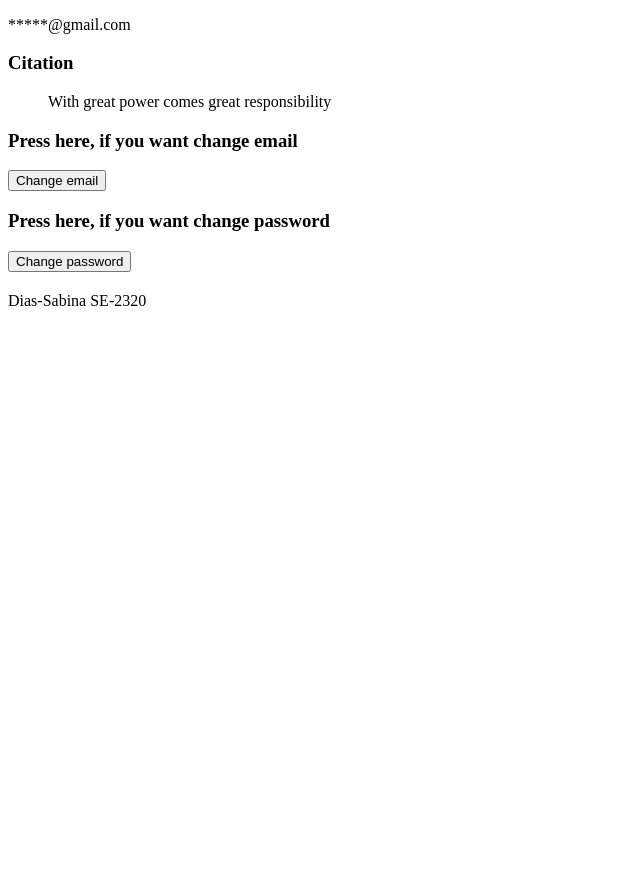
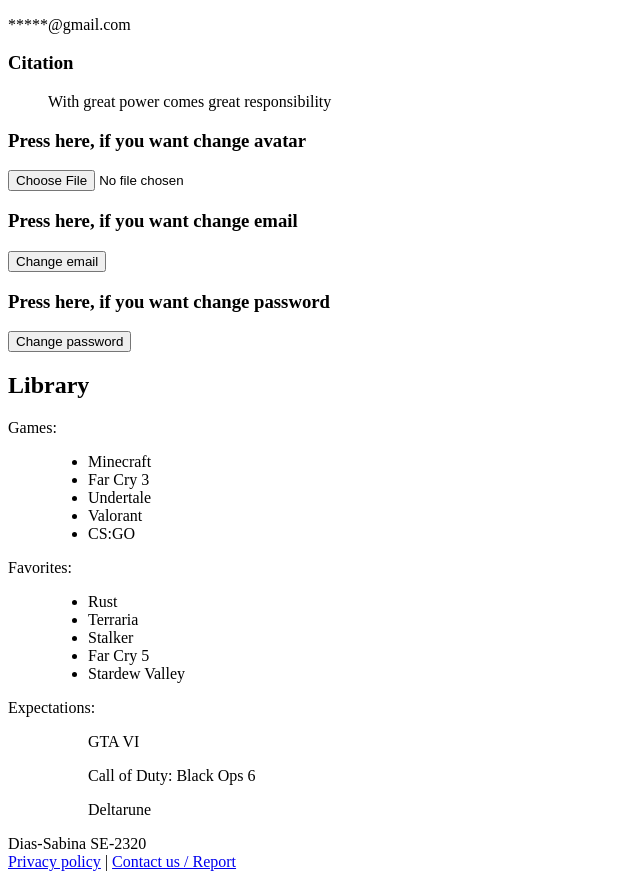
Before and after one commit to likoscp/dias-sabina, a plain HTML site: page Pages/accountPage.html in a window 1280 px wide. Shown: the part 662-1541 px from the top of the page, without its empty margins (0-640 px from the left). Before the commit the page ends 980 px from the top, so only its background shows below. Drawn offline with Linux system fonts and the light colour scheme.

Commit message:
dias changes7

```diff
--- a/Pages/accountPage.html
+++ b/Pages/accountPage.html
@@ -32,15 +32,54 @@
             <p>*****@gmail.com</p>
             <h3>Citation</h3>
             <blockquote>With great power comes great responsibility</blockquote>
+            <h3>Press here, if you want change avatar</h3>
+            <input type="file">
             <h3>Press here, if you want change email</h3>
             <button>Change email</button>
             <h3>Press here, if you want change password</h3>
             <button>Change password</button>
         </section>
         <section>
-            <h2></h2>
+            <h2>Library</h2>
+            <dl>
+            <dt>Games:</dt>
+            <dd>
+                <ul>
+                <li>Minecraft</li>
+                <li>Far Cry 3</li>
+                <li>Undertale</li>
+                <li>Valorant</li>
+                <li>CS:GO</li>
+                </ul>
+            </dd>
+            </dl>
+            <dl>
+                <dt>Favorites:</dt>
+                <dd>
+                    <ul>
+                        <li>Rust</li>
+                        <li>Terraria</li>
+                        <li>Stalker</li>
+                        <li>Far Cry 5</li>
+                        <li>Stardew Valley</li>
+                    </ul>
+                </dd>
+            </dl>
+            <dl>
+                <dt>Expectations:</dt>
+                <dd>
+                    <ul>GTA VI</ul>
+                    <ul>Call of Duty: Black Ops 6</ul>
+                    <ul>Deltarune</ul>
+                </dd>
+            </dl>
         </section>
     </main>
-    <footer>Dias-Sabina SE-2320</footer>
+    <footer>
+        Dias-Sabina SE-2320
+        <br>
+        <a href="privacyPage.html">Privacy policy</a> |
+        <a href="#contactModalWindow">Contact us / Report</a>
+    </footer>
 </body>
 </html>
```
